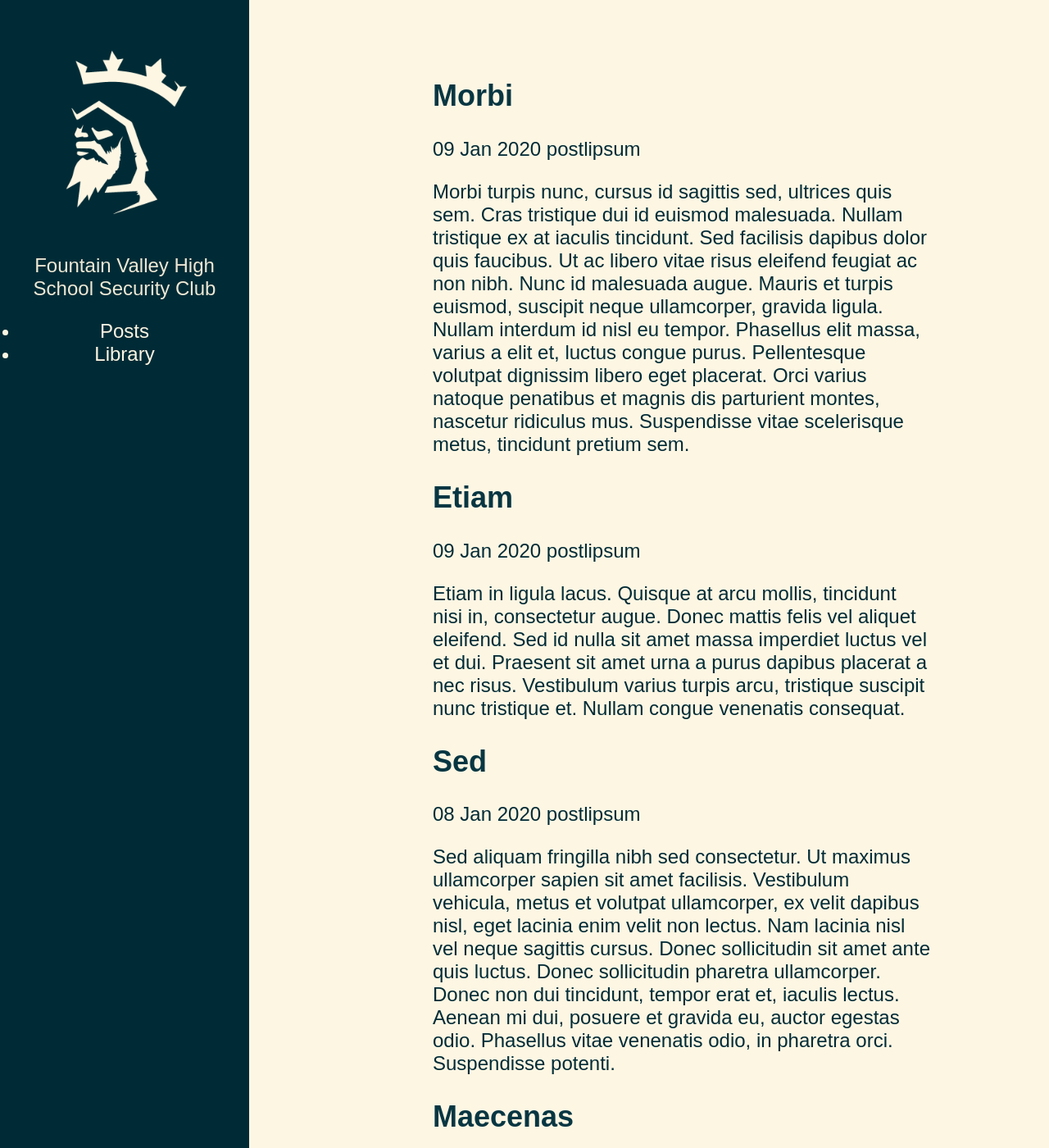
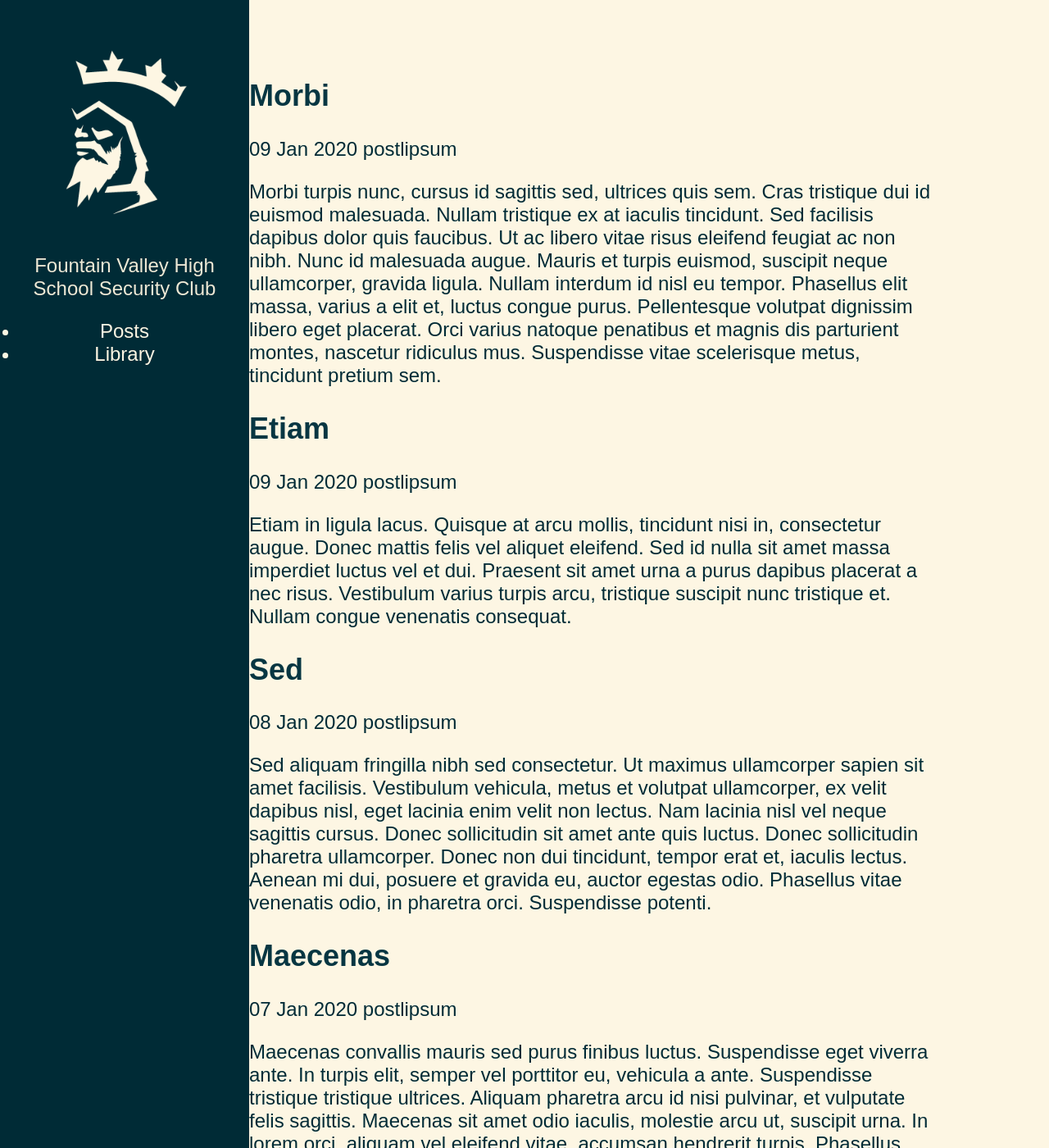
Before and after one commit to FVHSsec/fvhssec.github.io, a Jekyll site: the page built from index.md, in a window 1280 px wide and 1400 px high. Shown: the whole window at 82% size. Built offline with Jekyll 4.4.1, drawn with Linux system fonts in a browser that asks for light colours.

Commit message:
Margin Updated

```diff
--- a/assets/css/main.css
+++ b/assets/css/main.css
@@ -53,7 +53,7 @@ input:focus {
 
 @media (min-width : 64em) {
     .content {
-        margin-left : 20em;
+        margin-left : 20%;
         margin-right : 6em;
         padding-left : 2em;
     }
```
